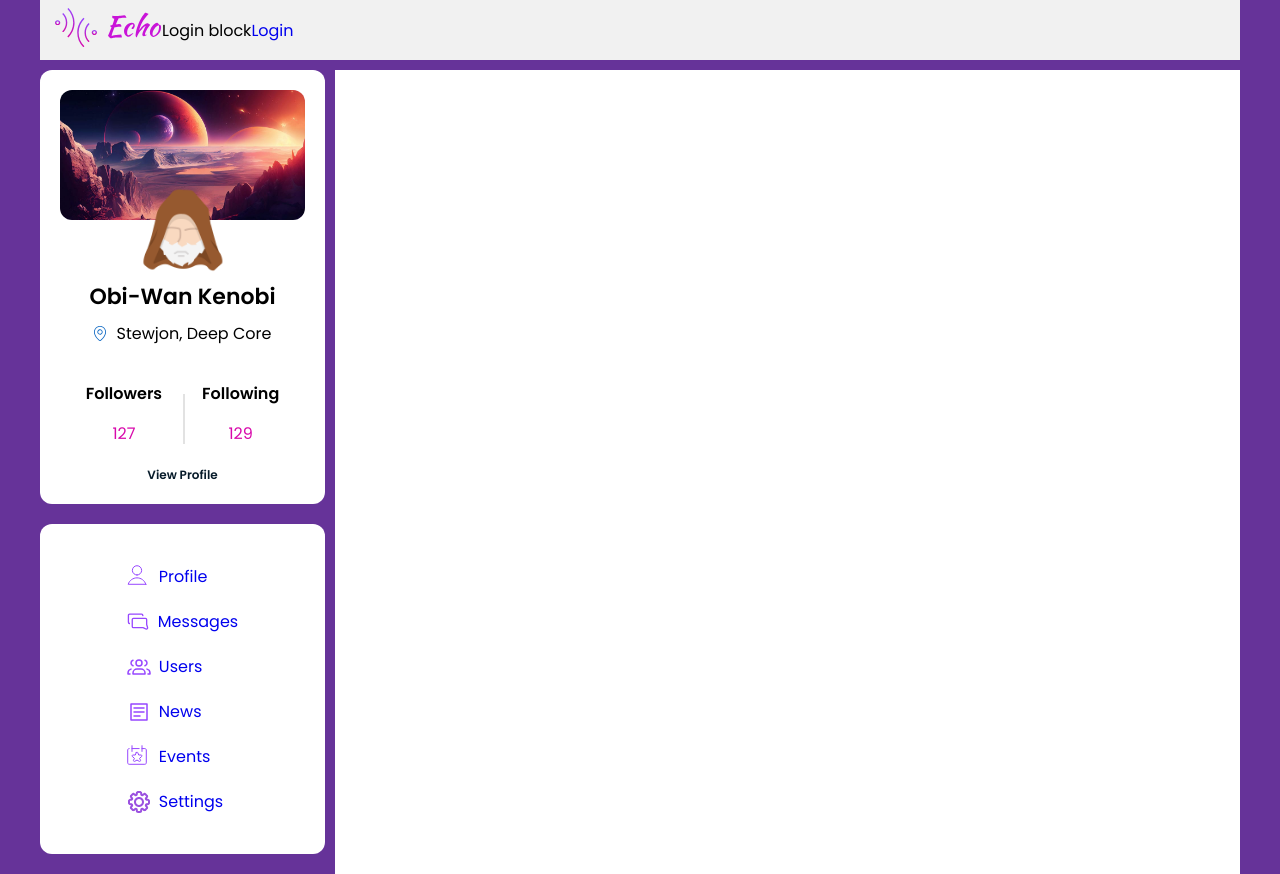
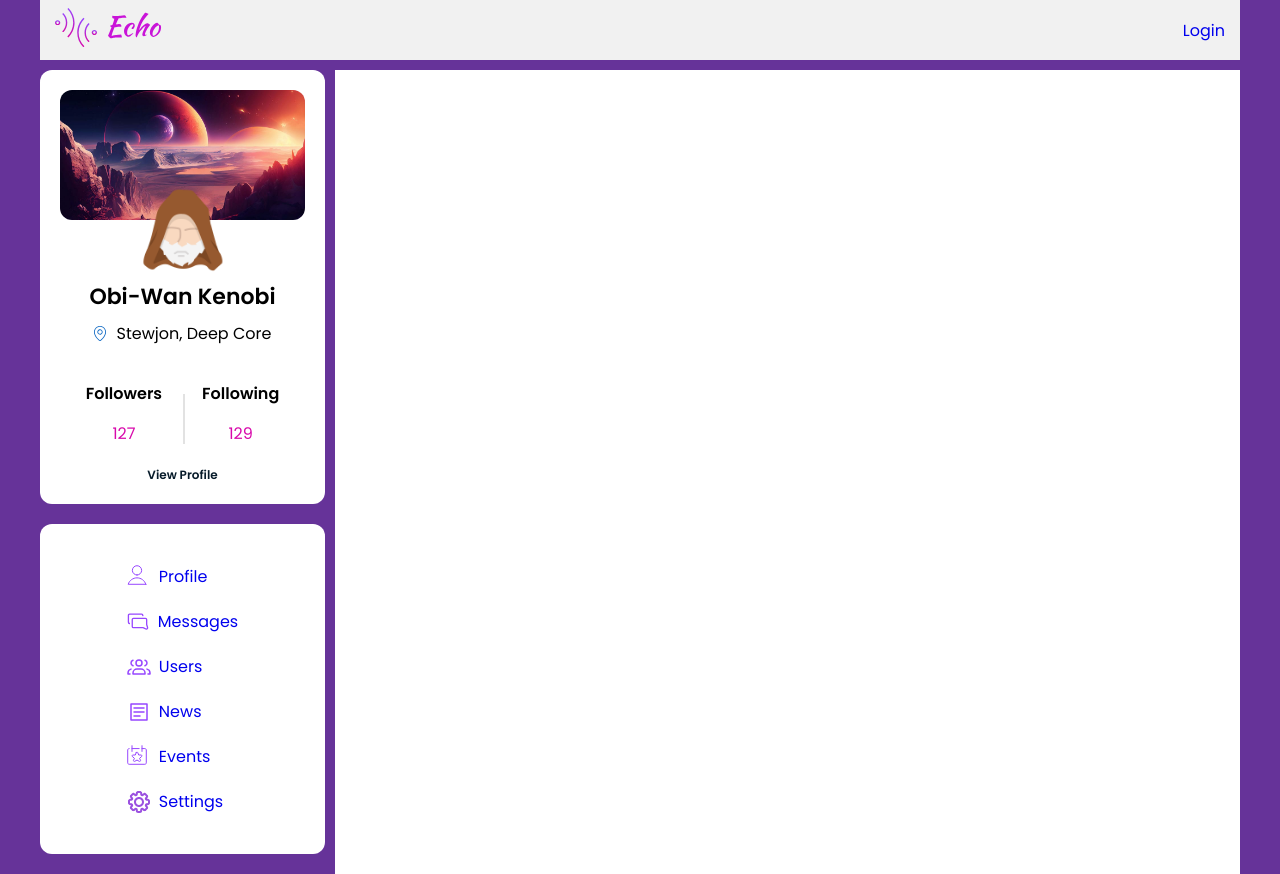
Before and after one commit to nadiageras-au/socialnetwork, a React (Create React App) app: page / in a window 1280 px wide. Built offline with nearby package versions, Linux system fonts and the light colour scheme; no server answers.

Commit message:
login works

```diff
--- a/src/App.tsx
+++ b/src/App.tsx
@@ -14,6 +14,7 @@ import {UsersContainer} from "./layouts/users/UsersContainer";
 import {UserInfo} from "./layouts/userInfo/UserInfo";
 import {store} from "./redux/redux-store";
 import {ProfileContainer} from "./layouts/profile/ProfileContainer";
+import HeaderContainer from "./layouts/header/HeaderContainer";
 
 
 // export type ProfilesPageStateProps = {
@@ -47,7 +48,7 @@ function App(props:AppProps) {
     return (
         <BrowserRouter>
             <div className="app-wrapper">
-                <Header/>
+                <HeaderContainer/>
                 <Sidebar/>
                 <WrapperContent>
                     <Route exact path='/dialogs' render={() => <DialogsContainer/>}/>
--- a/src/layouts/header/Header.tsx
+++ b/src/layouts/header/Header.tsx
@@ -4,16 +4,24 @@ import {Logo} from "../../components/logo/Logo";
 import imgSrc from "../../assets/images/logo.svg"
 import {NavLink} from "react-router-dom";
 
-export const Header = () => {
+// type HeaderProps_T = {
+//     isAuth: boolean
+//     login: string
+// }
+
+export const Header = (props: any) => {
     const logoLink = "https://galerey-room.ru/images/144107_1413628867.png"
 
 
     return (
         <StyledHeader>
-           <Logo src={imgSrc}/>
-           {/*<Logo/>*/}
-            <div>Login block
-            <NavLink to={'/login'}>Login</NavLink>
+            <Logo src={imgSrc}/>
+            {/*<Logo/>*/}
+            <div>
+                {props.isAuth
+                    ? props.login
+                    : <NavLink to={'/login'}>Login</NavLink>}
+
             </div>
         </StyledHeader>
     );
@@ -28,9 +36,10 @@ export const Header = () => {
 const StyledHeader = styled.header`
   grid-area: h;
   display: flex;
+  justify-content: space-between;
   align-items: center;
   background-color: rgb(241, 241, 241);
-padding: 15px;`
+  padding: 15px;`
 
 //
 //     `
--- /dev/null
+++ b/src/layouts/header/HeaderContainer.tsx
@@ -0,0 +1,61 @@
+import React from 'react';
+import styled from 'styled-components';
+import {Header} from "./Header";
+import axios from "axios";
+import {connect} from "react-redux";
+import {setAuthUserData} from "../../redux/authReducer";
+import {T_ProfileInfo} from "../../redux/profileReducer";
+import {T_PostsData} from "../profile/myPosts/post/Post";
+import {RouteComponentProps} from "react-router-dom";
+import {AppStateType} from "../../redux/redux-store";
+
+
+// type MapStateToPropsType = {
+//     profile: T_ProfileInfo | null
+//     posts: T_PostsData[]
+//     newValueForPost: string
+// }
+//
+// type MapDispatchToPropsType = {
+//     changePostValueActionCreator:(text:string) => void
+//     addPostActionCreator:() => void
+//     setUserProfile:( profile: T_ProfileInfo)=>void
+// }
+// type ProfileContainerPropsType = MapStateToPropsType & MapDispatchToPropsType
+// type PropsType = RouteComponentProps<PathParamsType> & ProfileContainerPropsType
+
+class HeaderContainer extends React.Component<any, any> {
+    componentDidMount() {
+        axios.get
+        (`https://social-network.samuraijs.com/api/1.0/auth/me/`, {
+            withCredentials: true
+        })
+            .then(response => {
+                debugger
+                if (response.data.resultCode === 0) {
+                    let {id, email, login} = response.data.data
+                    this.props.setAuthUserData(id, email, login)
+                }
+            })
+    }
+
+    render() {
+        // return <Header {...this.props}/>
+        return <Header {...this.props}/>
+    }
+
+}
+
+const mapStateToProps = (state: AppStateType) => ({
+    isAuth: state.auth.isAuth,
+    login: state.auth.login
+})
+export default connect(mapStateToProps, {setAuthUserData})(HeaderContainer)
+
+const StyledHeader = styled.header`
+  grid-area: h;
+  display: flex;
+  justify-content: space-between;
+  align-items: center;
+  background-color: rgb(241, 241, 241);
+  padding: 15px;`
--- a/src/layouts/users/Users.tsx
+++ b/src/layouts/users/Users.tsx
@@ -17,7 +17,7 @@ type UsersProps = {
 }
 
 export const Users = (props: UsersProps) => {
-    debugger
+
     let pagesCount = Math.ceil(props.totalCount / props.pageSize)
     let pages = []
     for (let i = 1; i < pagesCount; i++) {
--- a/src/redux/authReducer.ts
+++ b/src/redux/authReducer.ts
@@ -15,7 +15,8 @@ const initialState: initialState_T = {
     id: null,
     email: null,
     login: null,
-    isFetching: false
+    isFetching: false,
+    isAuth: false
 }
 
 type initialState_T = {
@@ -23,6 +24,7 @@ type initialState_T = {
     email: string | null
     login: string | null
     isFetching: boolean
+    isAuth: boolean
 }
 
 
@@ -31,7 +33,8 @@ export const authReducer = (state: initialState_T = initialState, action: authRe
         case SET_USER_DATA : {
             return {
                 ...state,
-                ...action.data
+                ...action.data,
+                isAuth: true
             }
         }
 
@@ -42,6 +45,6 @@ export const authReducer = (state: initialState_T = initialState, action: authRe
 }
 
 
-type authReducerActionsType = ReturnType<typeof setUserData>
-export const setUserData = (userId: number, email: string, login: string) => (
+type authReducerActionsType = ReturnType<typeof setAuthUserData>
+export const setAuthUserData = (userId: number, email: string, login: string) => (
     {type: SET_USER_DATA, data: {userId,email, login} }as const)
```
Also changed, not shown: src/layouts/profile/ProfileContainer.tsx (+3 -5 lines).
